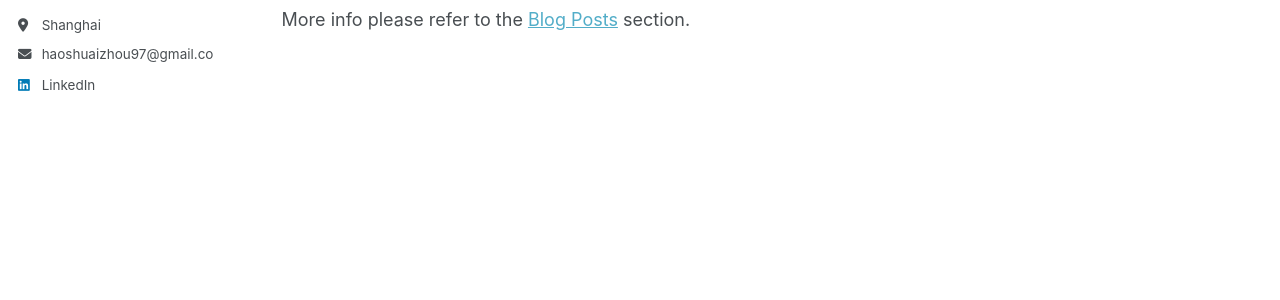
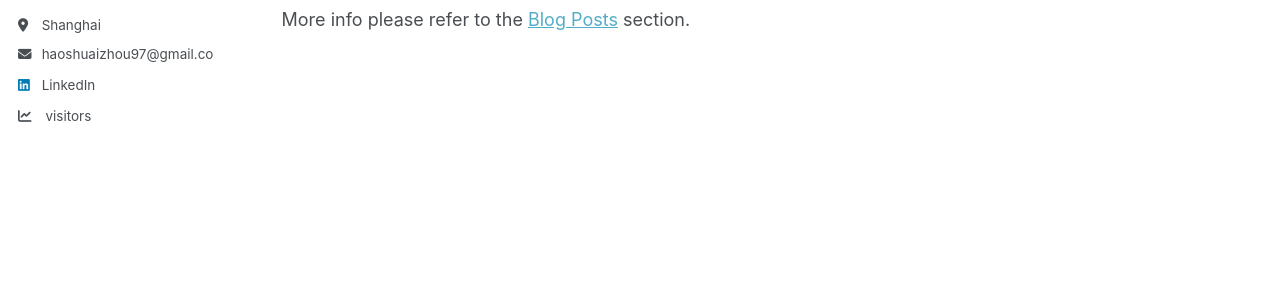
Before and after one commit to zhs2326/zhs2326.github.io, a Jekyll site: the page built from _pages/about.md, in a window 1280 px wide. Shown: the part 369-669 px from the top of the page. Built offline with Jekyll 4.4.1, drawn with Linux system fonts in a browser that asks for light colours.

Commit message:
feat(visitor): added goat counter

```diff
--- a/_includes/author-profile.html
+++ b/_includes/author-profile.html
@@ -153,6 +153,14 @@
       {% if author.zhihu %}
       <li><a href="htps://www.zhihu.com/people/{{ author.zhihu }}"><i class="fab fa-fw fa-zhihu icon-pad-right" aria-hidden="true"></i>Zhihu</a></li>
       {% endif %}
+
+      <!-- Visitor Counter -->
+      <li>
+        <a href="https://zhs2326.goatcounter.com" target="_blank" rel="noopener">
+          <i class="fas fa-fw fa-chart-line icon-pad-right" aria-hidden="true"></i>
+          <span data-goatcounter="https://zhs2326.goatcounter.com/count" data-goatcounter-display="inline"></span> visitors
+        </a>
+      </li>
     </ul>
   </div>
 </div>
--- a/_includes/head/custom.html
+++ b/_includes/head/custom.html
@@ -29,4 +29,8 @@
 <script src="https://cdnjs.cloudflare.com/polyfill/v3/polyfill.min.js?features=es6"></script>
 <script id="MathJax-script" async src="https://cdn.jsdelivr.net/npm/mathjax@3/es5/tex-mml-chtml.js"></script>
 
+<!-- GoatCounter Analytics -->
+<script data-goatcounter="https://zhs2326.goatcounter.com/count"
+        async src="//gc.zgo.at/count.js"></script>
+
 <!-- end custom head snippets -->
```
